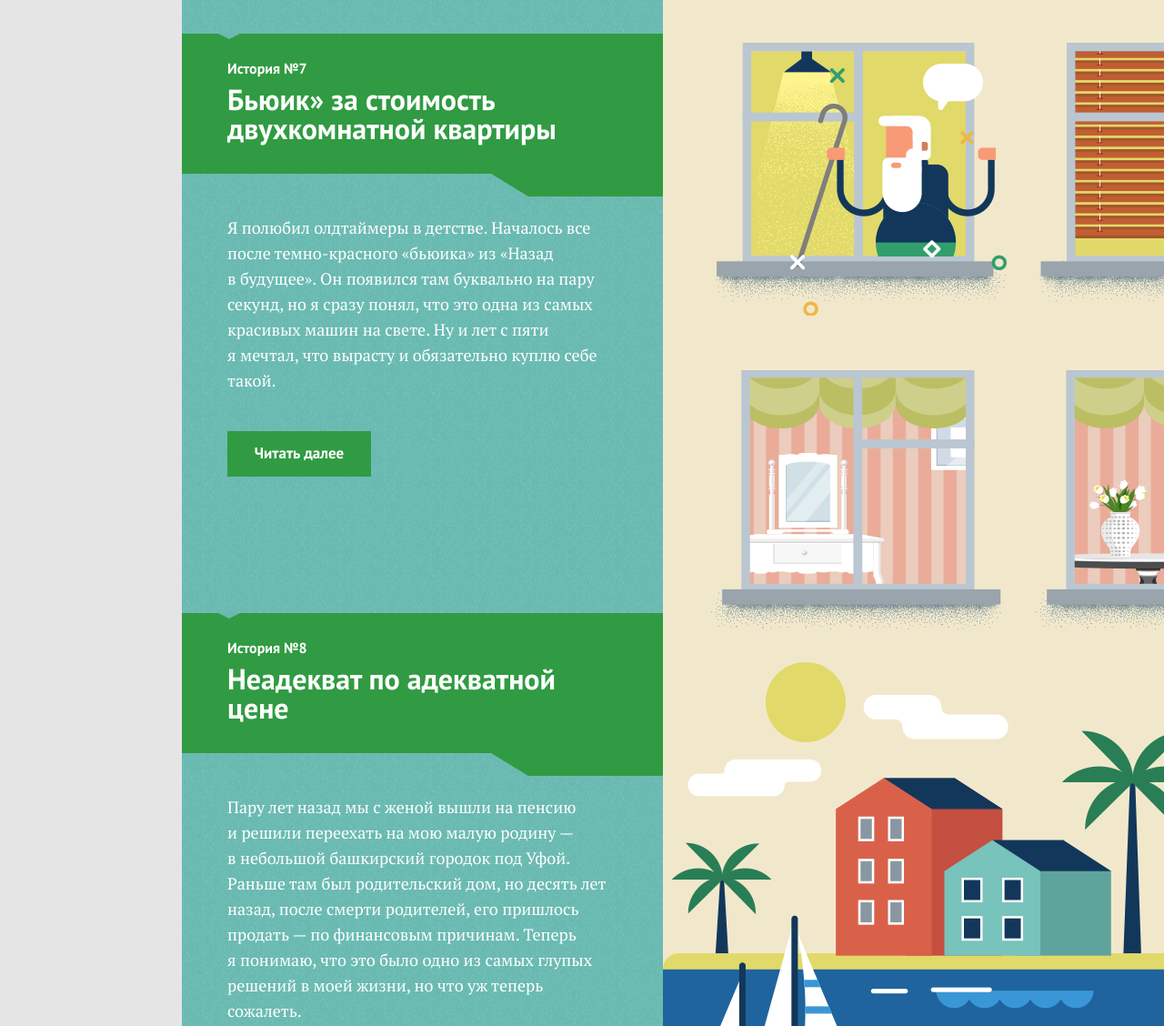
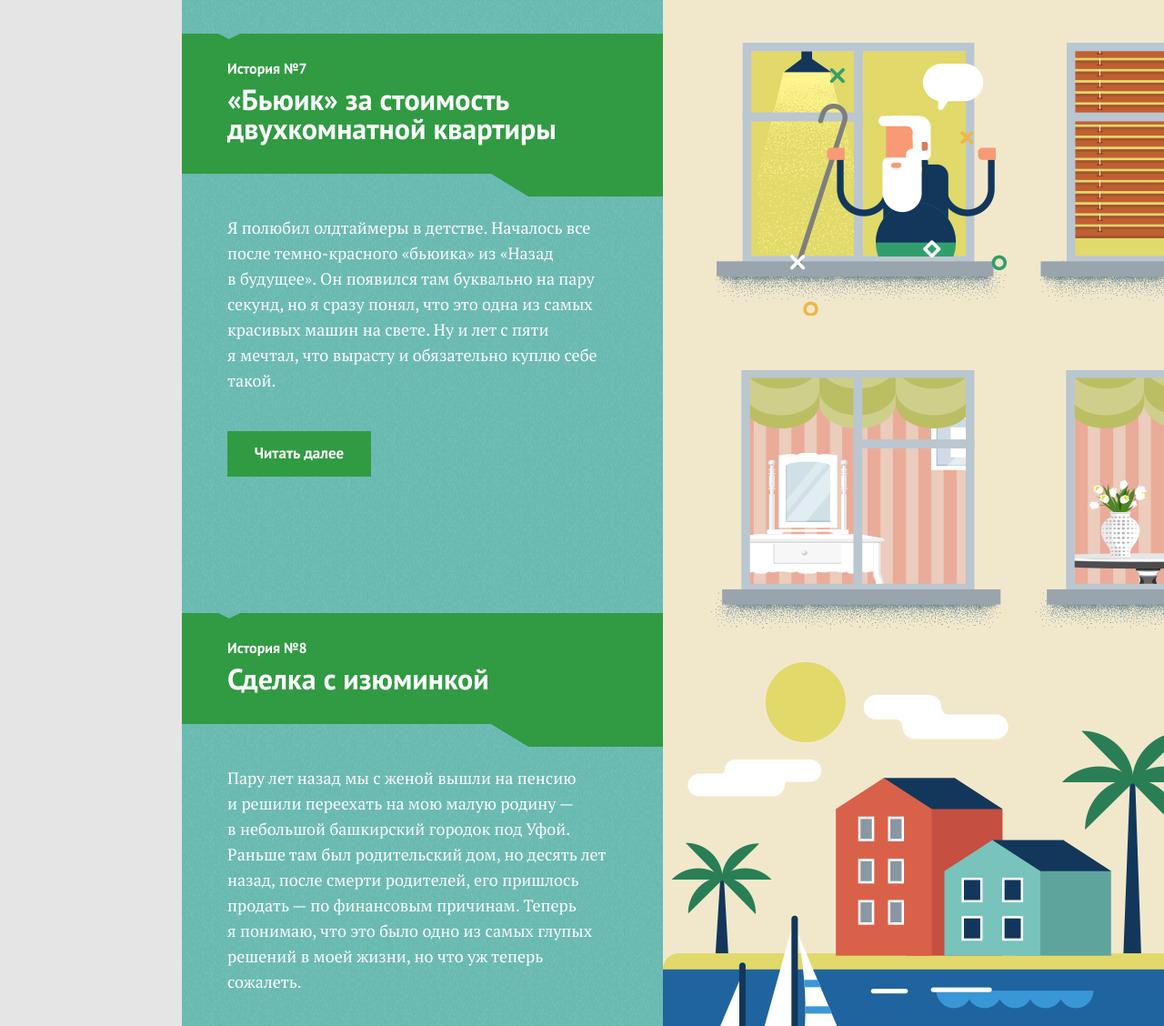
Before and after one commit to kamika9ze/lenta, a website: page src/index.html in a window 1280 px wide. Shown: the part 5105-6233 px from the top of the page at 91% size. Drawn offline with nearby package versions, Linux system fonts and the light colour scheme; files that its build step writes are made by us from their sources; files whose address does not match are found by name.

Commit message:
add fix bug text

```diff
--- a/src/index.html
+++ b/src/index.html
@@ -213,7 +213,7 @@
 					<div class="section-left">
 						<div class="section-history-title" data-aos="flip-up">
 							<span class="section-history-number">История №7</span>
-							<span class="section-history-title-text">Бьюик&raquo; за&nbsp;стоимость двухкомнатной квартиры</span>
+							<span class="section-history-title-text">&laquo;Бьюик&raquo; за&nbsp;стоимость двухкомнатной квартиры</span>
 							<span class="section-history-title-bg-bottom"></span>
 						</div>
 						<p data-aos="flip-down">Я&nbsp;полюбил олдтаймеры в&nbsp;детстве. Началось все после темно-красного &laquo;бьюика&raquo; из&nbsp;&laquo;Назад в&nbsp;будущее&raquo;. Он&nbsp;появился там буквально на&nbsp;пару секунд, но&nbsp;я&nbsp;сразу понял, что это одна из&nbsp;самых красивых машин на&nbsp;свете. Ну&nbsp;и&nbsp;лет с&nbsp;пяти я&nbsp;мечтал, что вырасту и&nbsp;обязательно куплю себе такой.</p>
@@ -238,7 +238,7 @@
 					<div class="section-left">
 						<div class="section-history-title" data-aos="fade-right" data-aos-duration="500">
 							<span class="section-history-number">История №8</span>
-							<span class="section-history-title-text">Неадекват по&nbsp;адекватной цене</span>
+							<span class="section-history-title-text">Сделка с&nbsp;изюминкой</span>
 							<span class="section-history-title-bg-bottom"></span>
 						</div>
 						<p data-aos="fade-left" data-aos-duration="500">Пару лет назад мы&nbsp;с&nbsp;женой вышли на&nbsp;пенсию и&nbsp;решили переехать на&nbsp;мою малую родину&nbsp;&mdash; в&nbsp;небольшой башкирский городок под Уфой. Раньше там был родительский дом, но&nbsp;десять лет назад, после смерти родителей, его пришлось продать&nbsp;&mdash; по&nbsp;финансовым причинам. Теперь я&nbsp;понимаю, что это было одно из&nbsp;самых глупых решений в&nbsp;моей жизни, но&nbsp;что уж&nbsp;теперь сожалеть.</p>
@@ -266,7 +266,7 @@
 					<img src="./assets/images/SB/img-mobile-section9.png" alt="" class="img-mobile-section9">
 						<div class="section-history-title" data-aos="fade-left">
 							<span class="section-history-number">История №9</span>
-							<span class="section-history-title-text">Дядя в&nbsp;Москве и&nbsp;дом в&nbsp;Лимасоле</span>
+							<span class="section-history-title-text">История о&nbsp;переезде в&nbsp;&laquo;Лимассол-град&raquo;</span>
 							<span class="section-history-title-bg-bottom"></span>
 						</div>
 						<p data-aos="fade-right">Я&nbsp;очень люблю море. Каждый год я&nbsp;летала к&nbsp;морскому побережью минимум дважды&nbsp;&mdash; зимой, когда от&nbsp;московской погоды хочется выть, и&nbsp;осенью&nbsp;&mdash; чтобы продлить лето. В&nbsp;январе я&nbsp;чаще всего бывала в&nbsp;Таиланде, а&nbsp;вот осень мне всегда нравилась турецкая или кипрская. Жара спадает, море, наоборот, теплеет, на&nbsp;пляжах мало людей, на&nbsp;улицах почти нет толп соотечественников. Еще в&nbsp;свой первый визит на&nbsp;Кипр я&nbsp;познакомилась в&nbsp;Лимасоле с&nbsp;местной девушкой Сандрой. Мы&nbsp;подружились, она даже пару раз прилетала ко&nbsp;мне к&nbsp;Москву, а&nbsp;мне больше не&nbsp;нужно было жить в&nbsp;киприотских отелях&nbsp;&mdash; она любезно предоставляла мне комнату в&nbsp;своем доме.</p>
```
